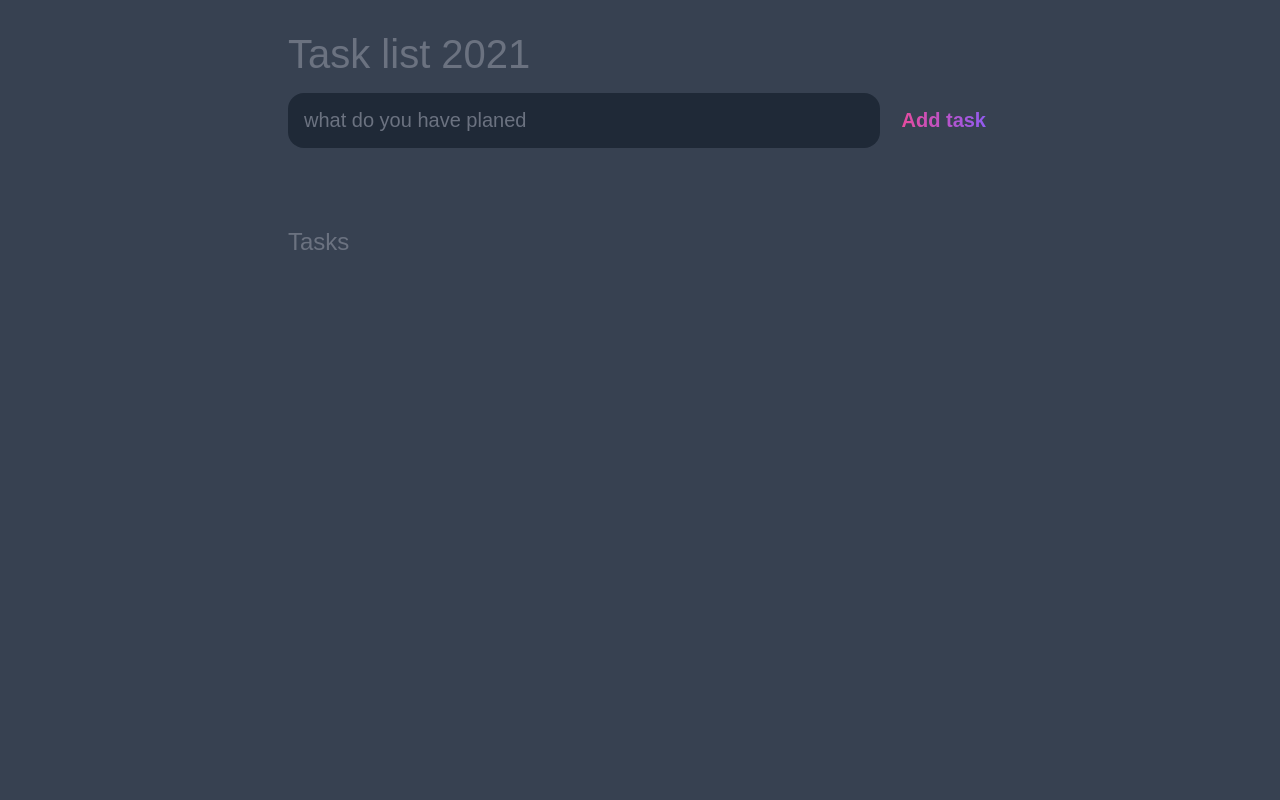
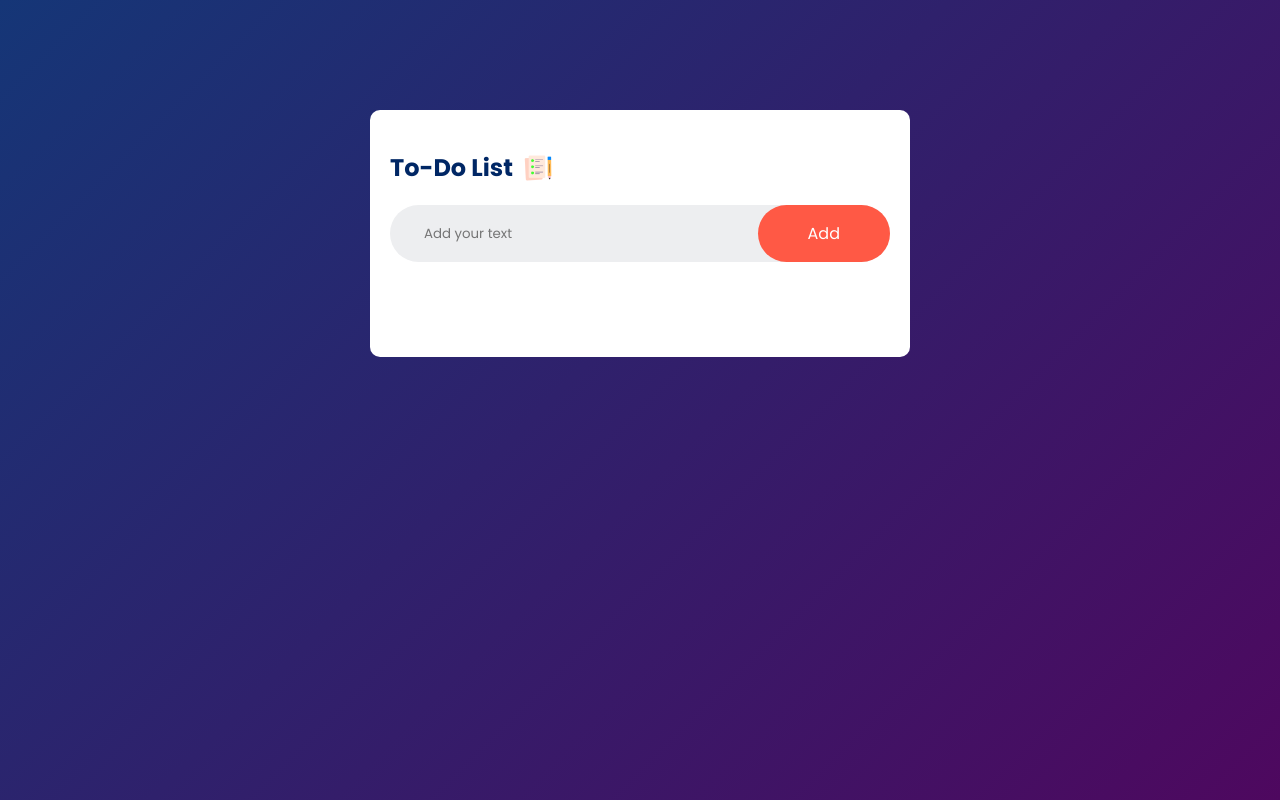
Before and after one commit to Ayu-Man/To-Do-list, a plain HTML site: page index.html in a window 1280 px wide. Drawn offline with Linux system fonts and the light colour scheme.

Commit message:
final commit

```diff
--- a/index.html
+++ b/index.html
@@ -1,40 +1,26 @@
 <!DOCTYPE html>
 <html lang="en">
 	<head>
-    <meta charset="UTF-8">
-    <meta name="viewport" content="width=device-width, initial-scale=1.0">
-    <title>to do list</title>
-    <link rel="stylesheet" href="style.css">
+		<meta charset="UTF-8" />
+		<meta name="viewport" content="width=device-width, initial-scale=1.0" />
+		<title>To Do App</title>
+		<link rel="stylesheet" href="style.css" />
 	</head>
 	<body>
-     <header>
-        <h1>Task list 2021</h1>
-        <form  id="new-task-form">
-            <input type="text" id="new-task-input" placeholder="what do you have planed">
-            <input type="submit" id="new-task-submit" value="Add task">
-        </form>
-     </header>
-
-     <main>
-        <section class="task-list">
-            <h2>Tasks</h2>
-            <div id="tasks">
-
-                <!-- <div class="task">
-
-                    <div class="content">
-                        <input type="text" class="text" value="my shiny task" readonly>
+		<div class="container">
+			<div class="todo-app">
+				<h2>To-Do List <img src="image/icon.png" alt="" /></h2>
+                <div class="row">
+                    <input type="text" id="input-box" placeholder="Add your text">
+                    <button onclick="addTask()">Add</button>
                 </div>
-                    <div class="actions">
-                        <button class="edit">Edit</button>
-                        <button class="delete">Delete</button>
+                <ul id="list-container">
+                    <!-- <li  class="checked">Task1</li>
+                    <li>Task1</li>
+                    <li>Task1</li> -->
+                </ul>
 			</div>
-                </div> -->
-
-
 		</div>
-        </section>
-     </main>
         <script src="index.js"></script>
 	</body>
 </html>
--- a/index.js
+++ b/index.js
@@ -1,34 +1,39 @@
-window.addEventListener('load',()=> {
-    const form = document.querySelector('#new-task-form');
-    const input = document.querySelector('#new-task-input');
-    const list_el = document.querySelector('#tasks');
 
-    form.addEventListener('submit' , (e)=>{
-        e.preventDefault();
-        const task = input.value;
+const inputBox = document.getElementById('input-box');
+const listContainer = document.getElementById('list-container');
 
-        if(!task) { alert("Please fill out task!");
-            console.log("hekk");
-            return;
-        }
-        const task_el = document.createElement("div");
-        task_el.classList.add("task");
-
-        const task_content_el = document.createElement("div");
-        task_content_el.classList.add('content');
-        task_content_el.innerText = task;
+function addTask(){
+    if(inputBox.value === ''){
+        alert("You Must Write Something In the Board!");
+    }
+    else {
+        let li = document.createElement('li');
+        li.innerHTML = inputBox.value;
+        listContainer.appendChild(li);
+        let span = document.createElement('span');
+        span.innerHTML = "\u00d7";
+        li.appendChild(span);
+    }
+    inputBox.value = '';
+    saveData();
 
 
-        task_el.appendChild(task_content_el);
-        const task_input_el = documnet.createElement("input");
-        task_input_el.classList.add('text');
-        task_input_el.type = "text";
-        task_input_el.value = task;
-        task_input_el.setAttribute('readonly',"readonly")
+}
+listContainer.addEventListener("click",function (e){
+    if(e.target.tagName === 'LI'){
+        e.target.classList.toggle('checked');
+        saveData();
+    }
+    else if(e.target.tagName == 'SPAN'){
+        e.target.parentElement.remove();
+        saveData();
+    }
+},false);
 
-        task_content_el.appendChild(task_input_el);
-
-
-        list_el.appendChild(task_el);
-    })
-})
+function saveData(){
+    localStorage.setItem("data",  listContainer.innerHTML)
+}
+function showTask(){
+    listContainer.innerHTML = localStorage.getItem("data");
+}
+showTask();
--- a/style.css
+++ b/style.css
@@ -1,133 +1,100 @@
-
-@import url('https://fonts.googleapis.com/css2?family=Poppins:ital,wght@0,100;0,200;0,300;0,400;0,500;0,600;0,700;0,800;0,900;1,100;1,200;1,300;1,400;1,500;1,600;1,700;1,800;1,900&display=swap');
-
-:root {
-    --dark:#374151;
-    --darker: #1F2937;
-    --darkest:#111827;
-    --light: #eee;
-    --gray:#6b7280;
-    --pink:#ec4a99;
-    --purple: #8b5cf6;
+@import url("https://fonts.googleapis.com/css2?family=Poppins:ital,wght@0,100;0,200;0,300;0,400;0,500;0,600;0,700;0,800;0,900;1,100;1,200;1,300;1,400;1,500;1,600;1,700;1,800;1,900&display=swap");
+* {
+	margin: 0;
+	padding: 0;
+	font-family: "Poppins", sans-serif;
+	box-sizing: border-box;
 }
-*{
-    box-sizing: border-box;
-    margin: 0;
-    font-family: 'fira sans' ,sans-serif;
+.container {
+	width: 100%;
+	min-height: 100vh;
+	background: linear-gradient(135deg, #153677, #4e085f);
+	padding: 10px;
 }
-body {
-    display: flex;
-    flex-direction: column;
-    min-height: 100vh;
-    background: var(--dark);
-    color: #fff;
+.todo-app {
+	width: 100%;
+	max-width: 540px;
+	background: #fff;
+	margin: 100px auto 20px;
+	padding: 40px 20px 70px;
+	border-radius: 10px;
 }
-header {
-    padding: 2rem 3rem;
-    max-width: 800px;
-    width: 100%;
-    margin: 0 auto;
+.todo-app h2 {
+	color: #002765;
+	display: flex;
+	align-items: center;
+	margin-bottom: 20px;
 }
-header h1 {
-    font-size: 2.5rem;
-    font-weight: 300;
-    color: var(--gray);
-    margin-bottom: 1rem;
+.todo-app h2 img {
+	width: 30px;
+	margin-left: 10px;
 }
-#new-task-form {
-    display: flex;
+.row {
+	display: flex;
+	align-items: center;
+	justify-content: space-between;
+	background: #edeef0;
+	border-radius: 30px;
+	padding-left: 20px;
+	margin-bottom: 25px;
 }
-input , button {
-    appearance: none;
-    border: none;
-    outline: none;
-    background: none ;
+.row input {
+	flex: 1;
+	border: none;
+	outline: none;
+	background: transparent;
+	padding: 14px;
+	font-weight: 14px;
 }
-#new-task-input {
-    flex: 1 1 0%;
-    background-color: var(--darker);
-    padding: 1rem;
-    border-radius: 1rem;
-    margin-right: 1rem;
-    color: var(--light);
-    font-size: 1.25rem;
+button {
+	border: none;
+	outline: none;
+	padding: 16px 50px;
+	background: #ff5945;
+	color: #fff;
+	font-size: 16px;
+	cursor: pointer;
+	border-radius: 40px;
 }
-#new-task-input::placeholder {
-    color: var(--gray);
+ul li {
+	list-style: none;
+	font-size: 17px;
+	padding: 12px 8px 12px 50px;
+	user-select: none;
+	cursor: pointer;
+	position: relative;
 }
-#new-task-submit {
-    color: var(--pink);
-    font-size: 1.25rem;
-    font-weight: 700;
-    background-image:linear-gradient(to right, var(--pink),var(--purple)) ;
-    -webkit-background-clip: text;
-    -webkit-text-fill-color: transparent;
-    cursor:pointer;
-    transition:0.45s;
-
+ul li::before {
+	content: "";
+	position: absolute;
+	height: 28px;
+	width: 28px;
+	border-radius: 50%;
+	background-image: url(image/unchecked.png);
+	background-size: cover;
+	background-position: center;
+	top: 12px;
+	left: 8px;
 }
-#new-task-submit:hover {
-    opacity: 0.8;
+ul li.checked {
+	color: #555;
+	text-decoration: line-through;
 }
-#new-task-submit:active {
-    opacity: 0.6;
+ul li.checked::before {
+	background-image: url(image/checked.png);
 }
-main {
-    flex: 1 1 0%;
-    padding: 2rem 2rem;
-    max-width: 800px;
-    width: 100%;
-    margin: 0 auto;
-}.task-list {
-    padding: 1rem;
+ul li span {
+	position: absolute;
+	right: 0;
+	top: 5px;
+	width: 40px;
+	height: 40px;
+	font-size: 22px;
+	color: #555;
+    text-align: center;
+	line-height: 40px;
+    border-radius: 50%;
 }
-.task-list h2 {
-    font-size: 1.5rem;
-    font-weight: 300;
-    color: var(--gray);
-    margin-bottom: 1rem;
+ul li span:hover {
+    background: #edeef0;
 }
-#tasks .task {
-    display: flex;
-    justify-content: space-between;
-    background-color: var(--darkest);
-    padding: 1rem;
-    border-radius: 1rem;
-    margin-bottom: 1rem;
-}
-#tasks .task .content .text {
-    color: var(--light);
-    font-size: 1.125rem;
-    width: 100%;
-    display: block;
-    transition: 0.4s;
-}
-#tasks .task .content .text:not(:read-only){
-    color: var(--pink);
-}
-#tasks .task .actions {
-    display: flex;
-    margin: 0 -0.5rem;
-}
-.task .actions button {
-    cursor: pointer;
-    margin: 0 0.5rem;
-    font-size: 1.125rem;
-    font-weight: 700;
-    text-transform: uppercase;
-    transition: 0.4;
-}
-.task .actions button:hover {
-    opacity: 0.8;
-}
-.task .actions button:active {
-    opacity: 0.6;
-}
-.task .actions .edit {
-   background-image: linear-gradient(to right , var(--pink),var(--purple));
-   -webkit-background-clip: text;
-   -webkit-text-fill-color: transparent;
-}
-.task .actions .delete{
-    color: crimson;
-}
```
Also changed, not shown: image/checked.png (added), image/icon.png (added), image/unchecked.png (added). Lines whose indentation alone changed are shown as unchanged.
